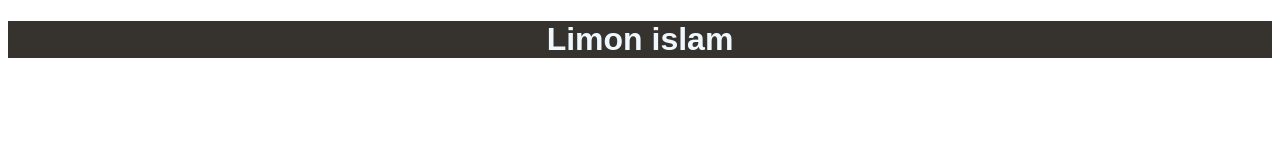
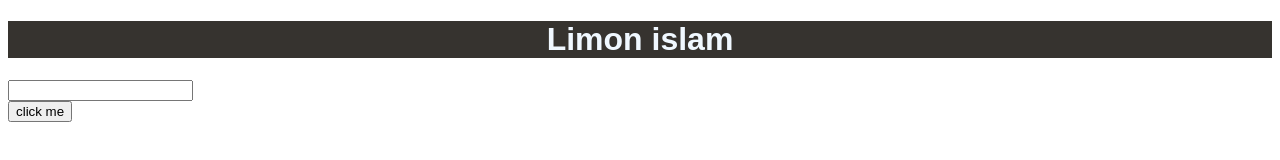
Before and after one commit to limonislam99/limonislam, a plain HTML site: page index.html in a window 1280 px wide. Drawn offline with Linux system fonts and the light colour scheme.

Commit message:
done adding button

```diff
--- a/index.html
+++ b/index.html
@@ -20,6 +20,12 @@
 </head>
 <body>
     <h1>Limon islam</h1>
+    <input type="text">
+    <section>
+        <button>click me </button>
+    </section>
+
+
 
 </body>
 </html>
```
